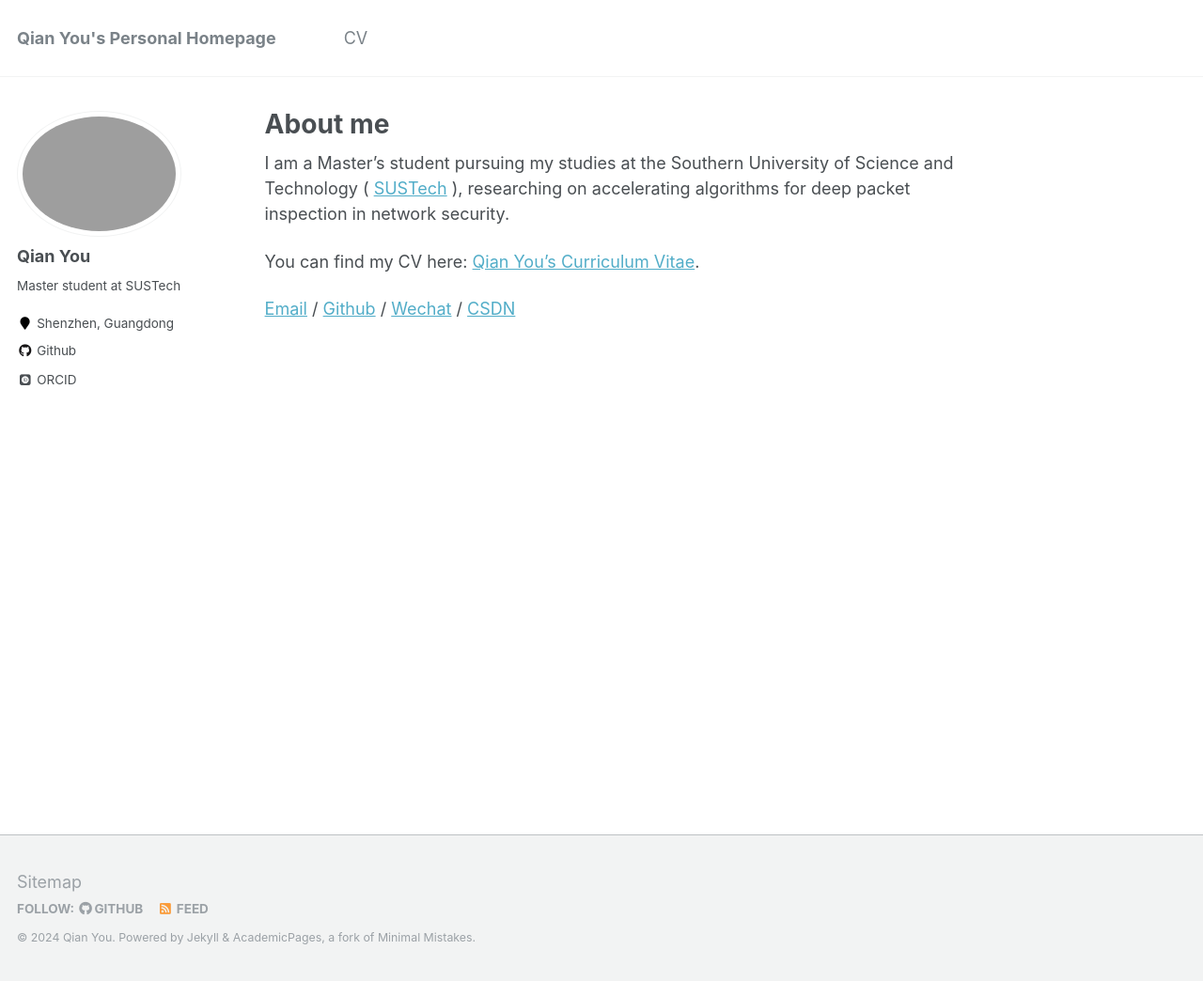
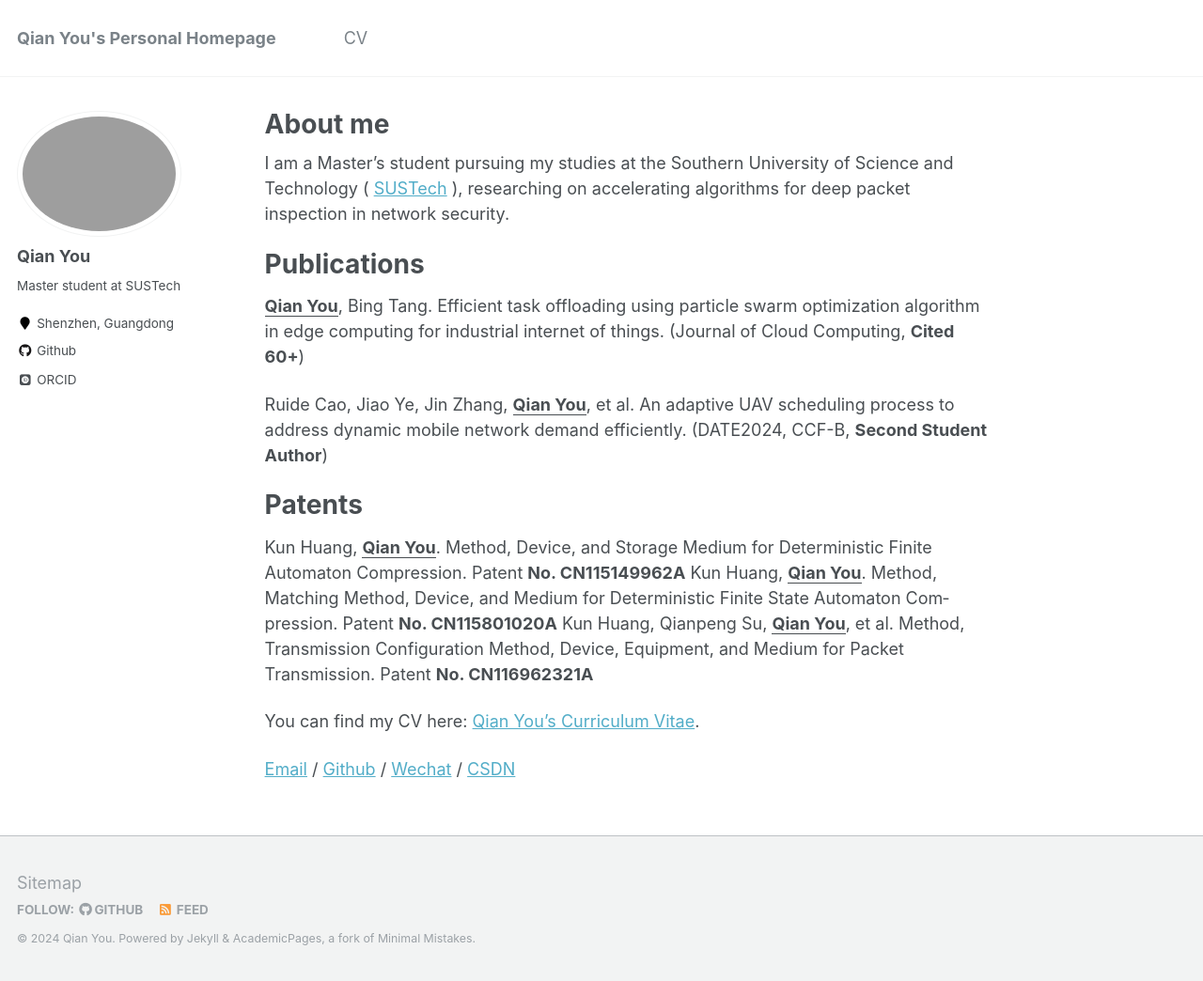
Before and after one commit to hiyouqian/hiyouqian.github.io, a Jekyll site: the page built from _pages/about.md, in a window 1280 px wide and 1044 px high. Shown: the whole window at 94% size. Built offline with Jekyll 4.4.1, drawn with Linux system fonts in a browser that asks for light colours; some web fonts are replaced.

Commit message:
20240408 new profile

```diff
--- a/_pages/about.md
+++ b/_pages/about.md
@@ -8,8 +8,25 @@ redirect_from:
   - /about.html
 ---
 
+
+
 I am a Master's student pursuing my studies at the Southern University of Science and Technology ( [SUSTech](https://www.sustech.edu.cn/) ), researching on accelerating algorithms for deep packet inspection in network security.
 
-You can find my CV here: [Qian You's Curriculum Vitae](../assets/Resume_yq.pdf).
+# Publications
+
+**<u>Qian You</u>**, Bing Tang. Efficient task offloading using particle swarm optimization algorithm in edge computing for industrial internet of things. (Journal of Cloud Computing, **Cited 60+**)
+
+Ruide Cao, Jiao Ye, Jin Zhang, **<u>Qian You</u>**, et al. An adaptive UAV scheduling process to address dynamic mobile network demand efficiently. (DATE2024, CCF-B, **Second Student Author**)
+
+# Patents
+
+Kun Huang, **<u>Qian You</u>**. Method, Device, and Storage Medium for Deterministic Finite Automaton Compression. Patent
+**No. CN115149962A**
+Kun Huang, **<u>Qian You</u>**. Method, Matching Method, Device, and Medium for Deterministic Finite State Automaton Com‑
+pression. Patent **No. CN115801020A**
+Kun Huang, Qianpeng Su, **<u>Qian You</u>**, et al. Method, Transmission Configuration Method, Device, Equipment, and Medium
+for Packet Transmission. Patent **No. CN116962321A**
+
+You can find my CV here: [Qian You's Curriculum Vitae](../assets/yq_en.pdf).
 
 [Email](mailto:hiyouqian@163.com) / [Github](https://github.com/hiyouqian) / [Wechat](../images/wechat_youqian.jpg) / [CSDN](https://blog.csdn.net/weixin_46646569?type=blog)
```
Also changed, not shown: 1 other file.
